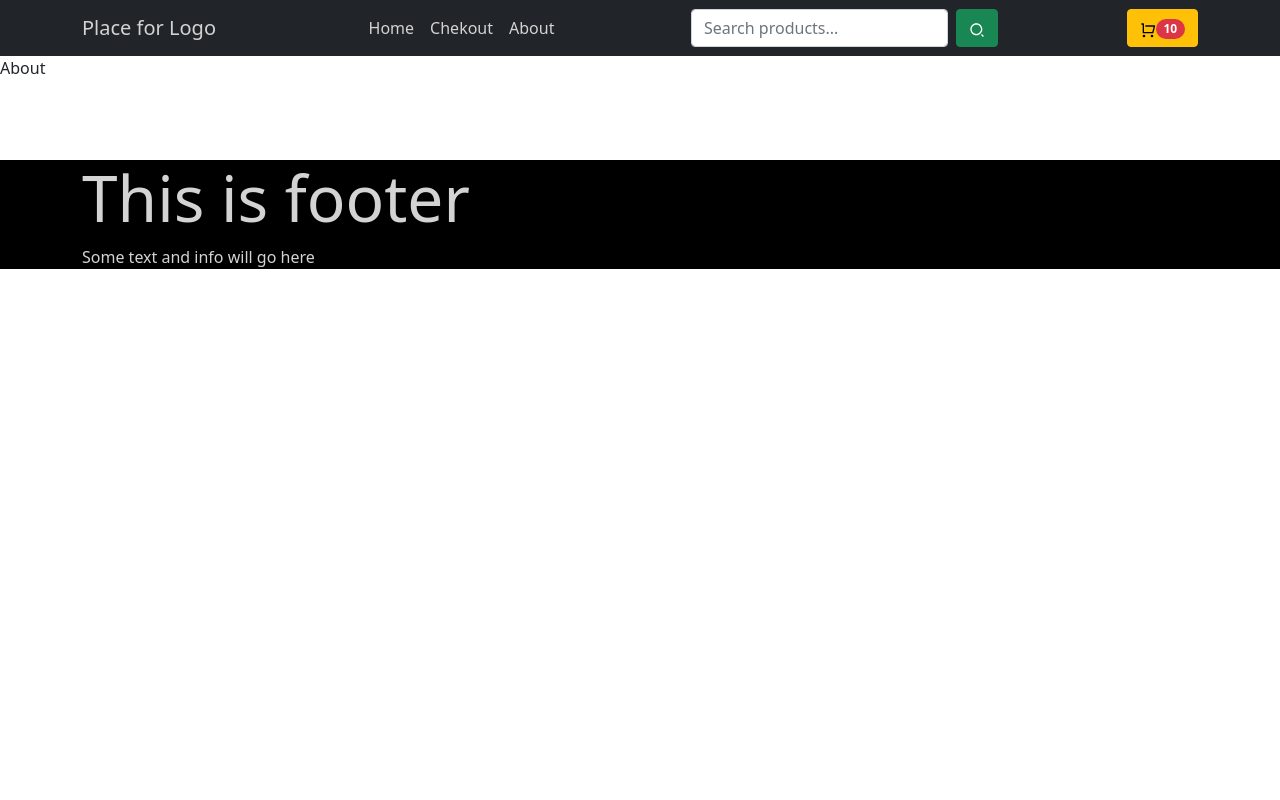
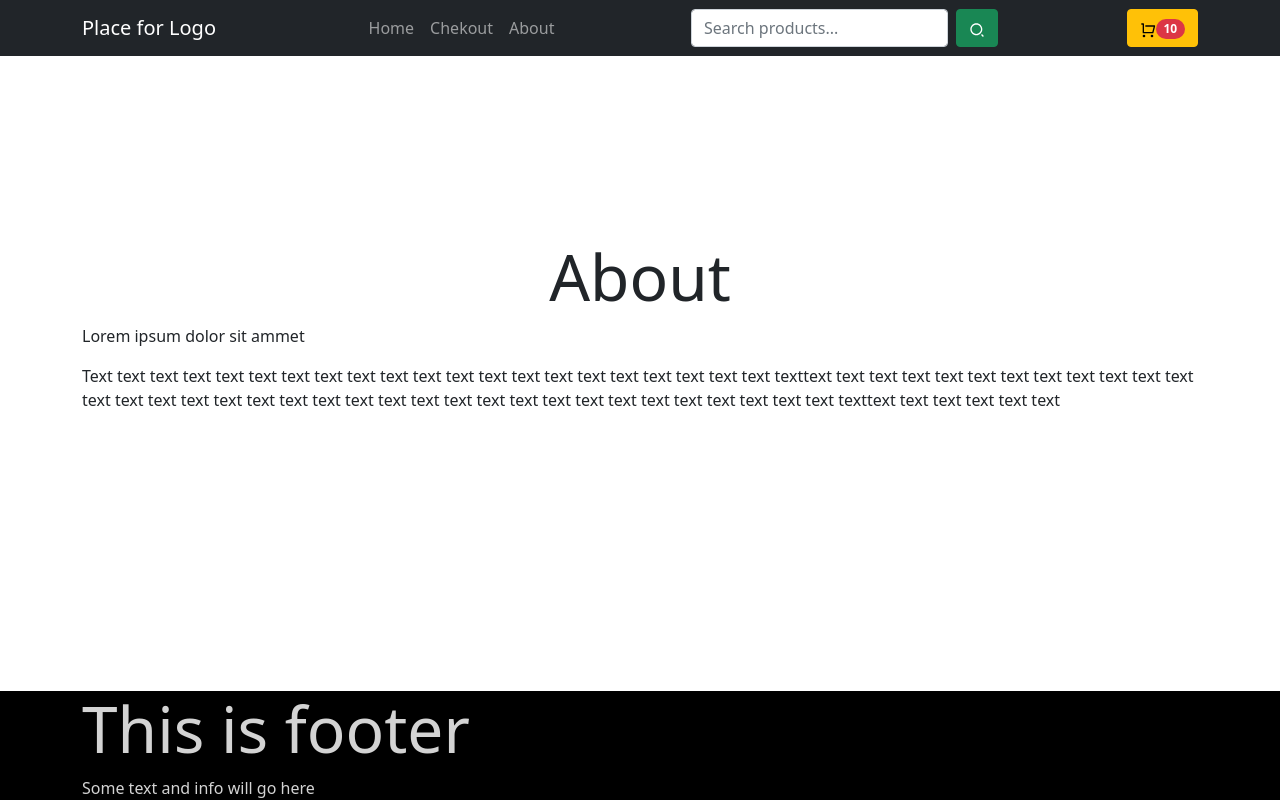
Before and after one commit to khasTema/e_commerce-type_project, a React (Create React App) app: page /about in a window 1280 px wide. Built offline with nearby package versions, Linux system fonts and the light colour scheme.

Commit message:
routing and footer bottom

```diff
--- a/src/App.css
+++ b/src/App.css
@@ -1,4 +1,11 @@
-a {
+/* a {
   text-decoration: none !important;
   color: lightgrey !important;
+} */
+
+.App {
+  height: 100vh;
+  display: flex;
+  flex-direction: column;
+  justify-content: space-between;
 }
--- a/src/App.js
+++ b/src/App.js
@@ -3,14 +3,14 @@ import './App.css';
 import Footer from './components/common/Footer';
 import Header from './components/common/Header';
 import Home from './components/pages/Home';
-import { Routes, Route, Link } from "react-router-dom";
+import { Routes, Route } from "react-router-dom";
 import Chekout from './components/pages/Chekout';
 import About from './components/pages/About';
 
 
 function App() {
   return (
-    <div className="App" style={{ height: '100vh'}}>
+    <div className="App">
       <Header/>
       <Routes>
         <Route path="/" element={<Home />} />
--- a/src/components/common/Header.js
+++ b/src/components/common/Header.js
@@ -11,34 +11,23 @@ import {
     NavLink
 } from 'react-bootstrap';
 import { RiSearch2Line, RiShoppingCartLine } from 'react-icons/ri'
-import { Link } from 'react-router-dom';
+import { useNavigate } from 'react-router-dom';
 
 const Header = () => {
+
+    let navigate = useNavigate();
+
   return (
     <div>
         <Navbar bg="dark" variant="dark">
             <Container>
-                <NavbarBrand>
-                    <Link to='/'>
+                <NavbarBrand onClick={() => {navigate('/')}}>
                         Place for Logo
-                    </Link>
                 </NavbarBrand>
                 <Nav>
-                    <NavLink>
-                        <Link to='/'>
-                            Home
-                        </Link>
-                    </NavLink>
-                    <NavLink>
-                        <Link to='/chekout'>
-                            Chekout
-                        </Link>
-                    </NavLink>
-                    <NavLink>
-                        <Link to='/about'>
-                            About
-                        </Link>
-                    </NavLink>
+                    <NavLink onClick={() => {navigate('/')}} >Home</NavLink>
+                    <NavLink onClick={() => {navigate('/chekout')}} >Chekout</NavLink>
+                    <NavLink onClick={() => {navigate('/about')}} >About</NavLink>
                 </Nav>
                 <Form className="d-flex">
                     <FormControl
@@ -50,7 +39,7 @@ const Header = () => {
                         <RiSearch2Line/>
                     </Button>
                 </Form>
-                <Button variant="warning">
+                <Button variant="warning" onClick={()=> {navigate('/chekout')}} >
                     <RiShoppingCartLine/>
                     <Badge pill bg="danger">10</Badge>
                 </Button>
--- a/src/components/pages/About.js
+++ b/src/components/pages/About.js
@@ -1,8 +1,15 @@
-import React from 'react'
+import React from 'react';
+import { Container } from 'react-bootstrap';
 
 const About = () => {
   return (
-    <div>About</div>
+    <div className='about'>
+        <Container>
+            <h2 className='display-3 text-center'>About</h2>
+            <p>Lorem ipsum dolor sit ammet</p>
+            <p>Text text text text text text text text text text text text text text text text text text text text text texttext text text text text text text text text text text text text text text text text text text text text text text text text text text text text text text text text text text texttext text text text text text </p>
+        </Container>
+    </div>
   )
 }
 
```
